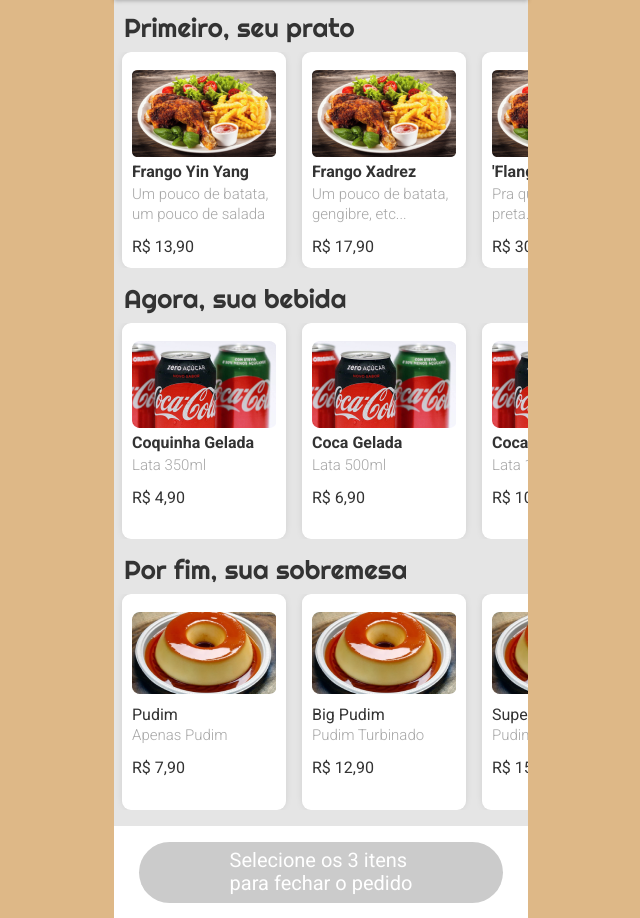
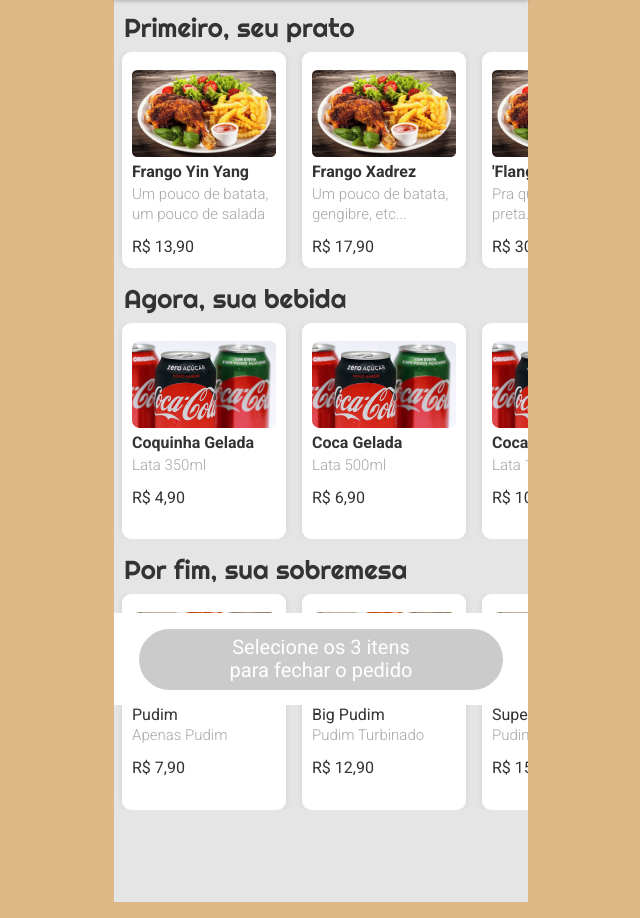
Before and after one commit to AndersondsMatos/projeto3-driveneats, a plain HTML site: page index.html in a window 1280 px wide. Shown: the part 95-1013 px from the top of the page, without its empty margins (319-959 px from the left). Drawn offline with Linux system fonts and the light colour scheme.

Commit message:
Versão com quase pronta, sem JavaScript.

```diff
--- a/CSS/style.css
+++ b/CSS/style.css
@@ -18,11 +18,10 @@ body {
 .cabecalho {
     background-color: #CF2B2B;
     height: 92px;
-    width: 100%;
+    width: 414px;
     box-shadow: 0px 4px 4px rgba(0, 0, 0, 0.25);
     font-family: 'Roboto', sans-serif;
-    /* position: fixed; */
-    /* position:absolute; */
+    position: fixed;
 }
 
 .caixa-titulo {
@@ -50,6 +49,7 @@ h2 {
 
 .menu {
     width: 100%;
+    margin: 92px 0;
 }
 
 .pratos {
@@ -83,22 +83,25 @@ h2 {
 
 .rodape {
     background-color: #FFFFFF;
-    width: 100%;
+    width: 414px;
     height: 92px;
     margin-top:16px;
     display: flex;
     justify-content: center;
     align-items: center;
+    position: fixed;
+    bottom: 0;
 }
 
-.button {
+button {
     background-color: #CBCBCB;
     width: 364px;
     height: 61px;
-    border-radius: 50px;
     display: flex;
     justify-content: center;
     align-items: center;
+    border: none;
+    border-radius: 50px;
 
     font-size: 20px;
     font-weight: 400;
--- a/index.html
+++ b/index.html
@@ -94,7 +94,7 @@
         </div>
 
         <div class="rodape">
-            <div class="button">Selecione os 3 itens<br>para fechar o pedido</div>
+            <button>Selecione os 3 itens<br>para fechar o pedido</button>
         </div>
     </div>
 </body>
```
Lines whose indentation alone changed are shown as unchanged.
